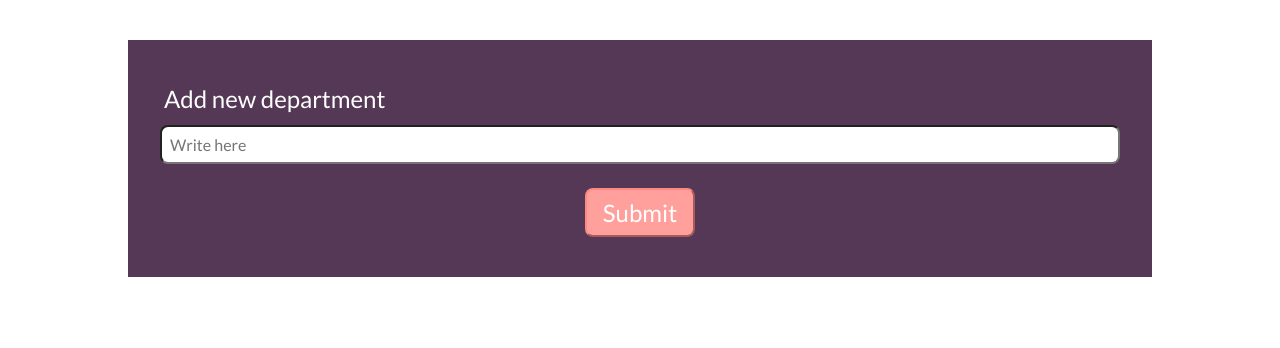
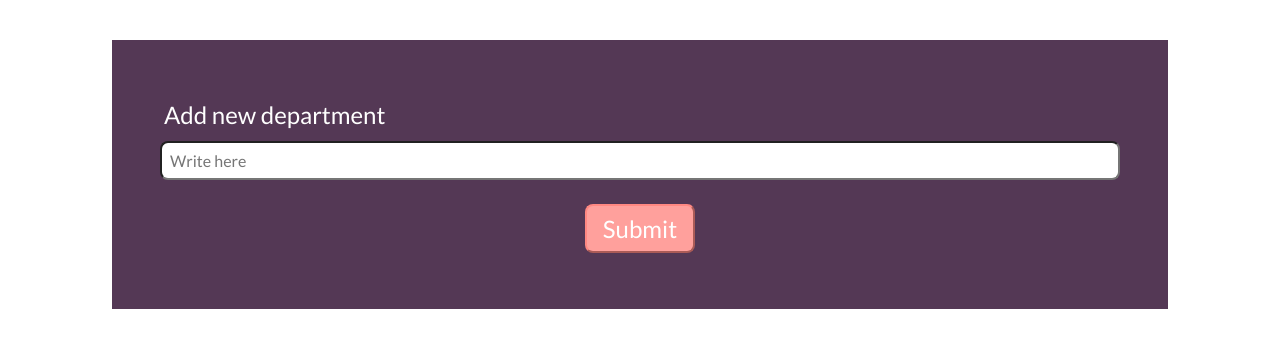
Before and after one commit to Tiinakoo/meal-planner, a React app in the folder packages/foodis/front-end/: page / in a window 1280 px wide. Shown: the top 348 px of the page. Built offline with nearby package versions, Linux system fonts and the light colour scheme.

Commit message:
Tweak margin for panel

```diff
--- a/packages/foodis/front-end/src/App.scss
+++ b/packages/foodis/front-end/src/App.scss
@@ -14,7 +14,7 @@
 .panel {
   margin: 5 * $baseline auto;
   background-color: $secondaryColor;
-  padding: 4 * $baseline;
+  padding: 6 * $baseline;
   max-width: 60 * $baseline;
 
   @include md {
```
